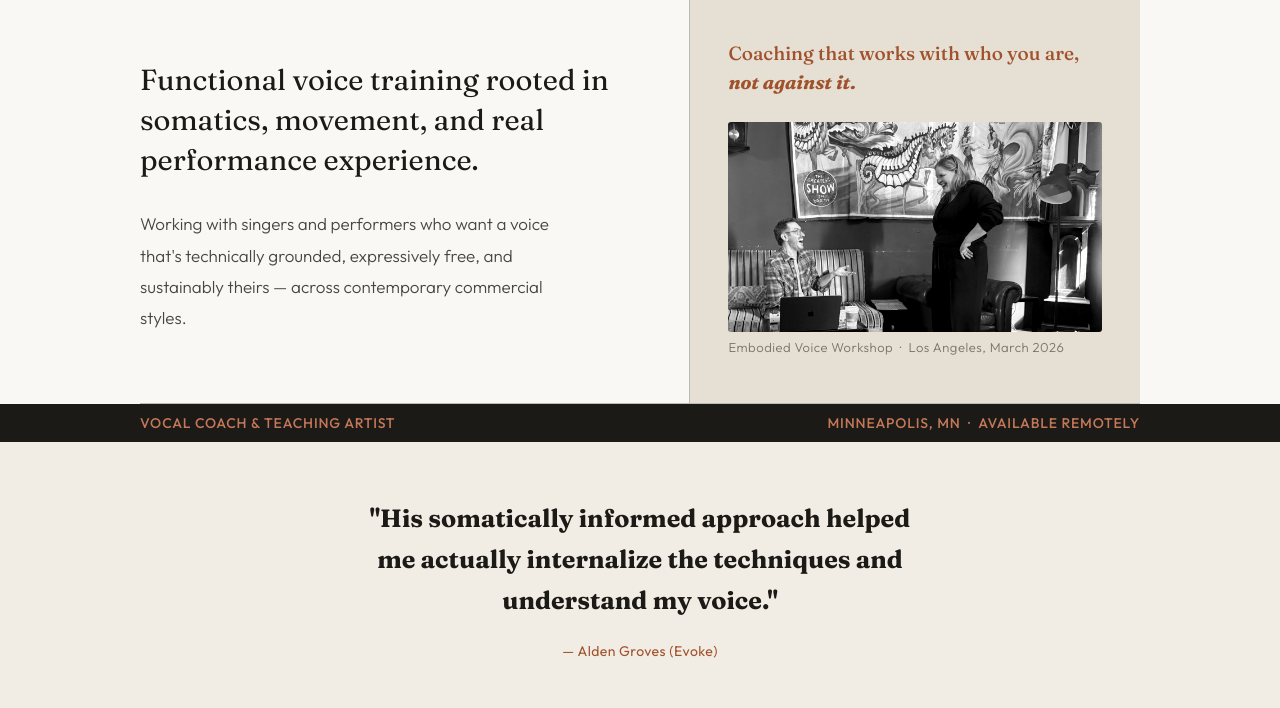
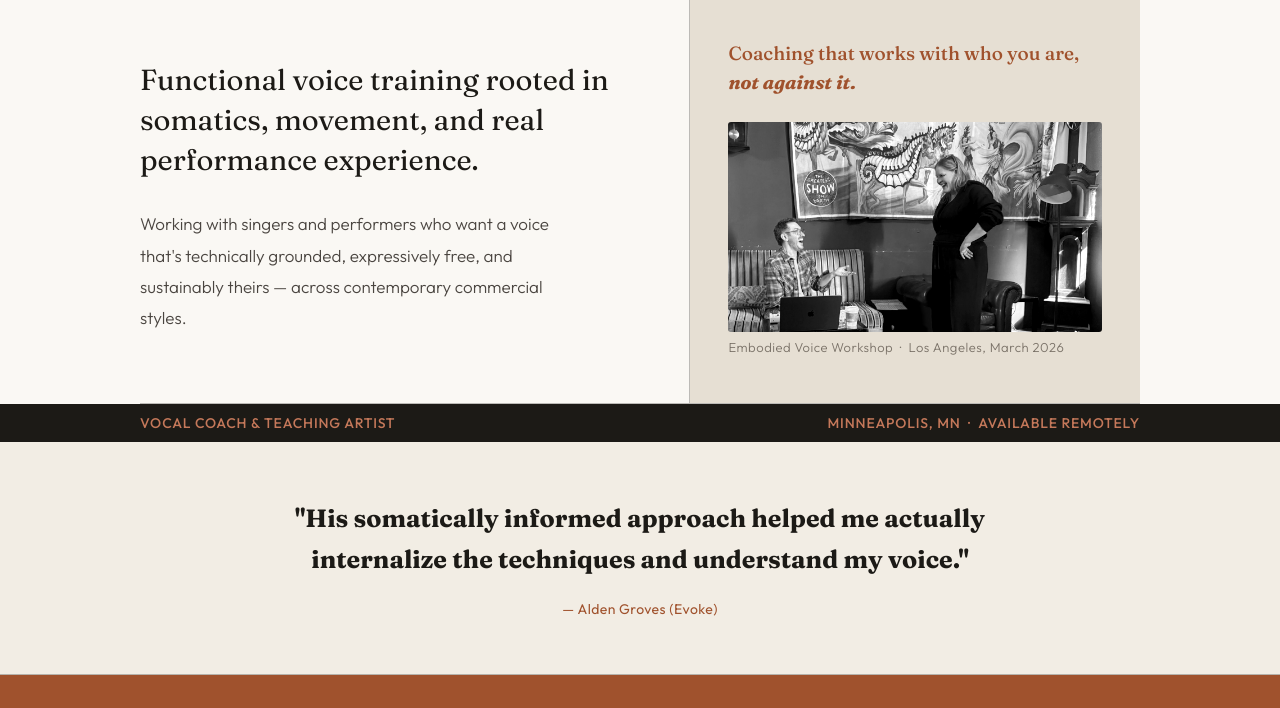
Before and after one commit to zz-voice/voicestudio, a plain HTML site: page index.html in a window 1280 px wide. Shown: the part 62-770 px from the top of the page. Drawn offline with Linux system fonts and the light colour scheme.

Commit message:
Update index.html

```diff
--- a/index.html
+++ b/index.html
@@ -142,13 +142,13 @@ nav {
 /* PULL QUOTE BANDS */
 .pull-band { background: var(--parchment); border-bottom: 0.5px solid var(--rule-strong); }
 .pull-band-center {
-  max-width: 640px; margin: 0 auto;
+  max-width: 800px; margin: 0 auto;
   padding: 3.5rem var(--pad);
   text-align: center;
 }
 .pull-band-quote {
-  font-family: var(--serif); font-style: normal; font-weight: 700;
-  font-size: clamp(17px, 5vw, 25px); line-height: 1.65; color: var(--ink);
+  font-family: var(--serif-italic); font-weight: 700;
+  font-size: clamp(17px, 2.5vw, 25px); line-height: 1.65; color: var(--ink);
 }
 .pull-band-attr {
   font-size: 14px; font-weight: 400; color: var(--terracotta); margin-top: 1.25rem; letter-spacing: 0.03em;
```
